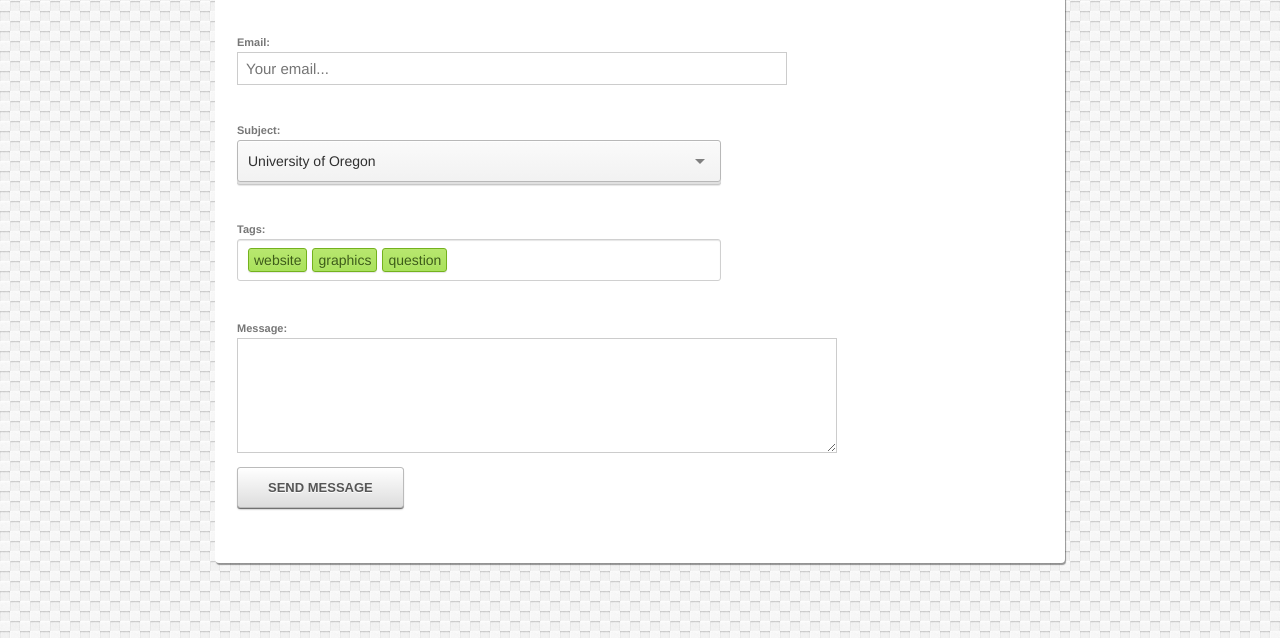
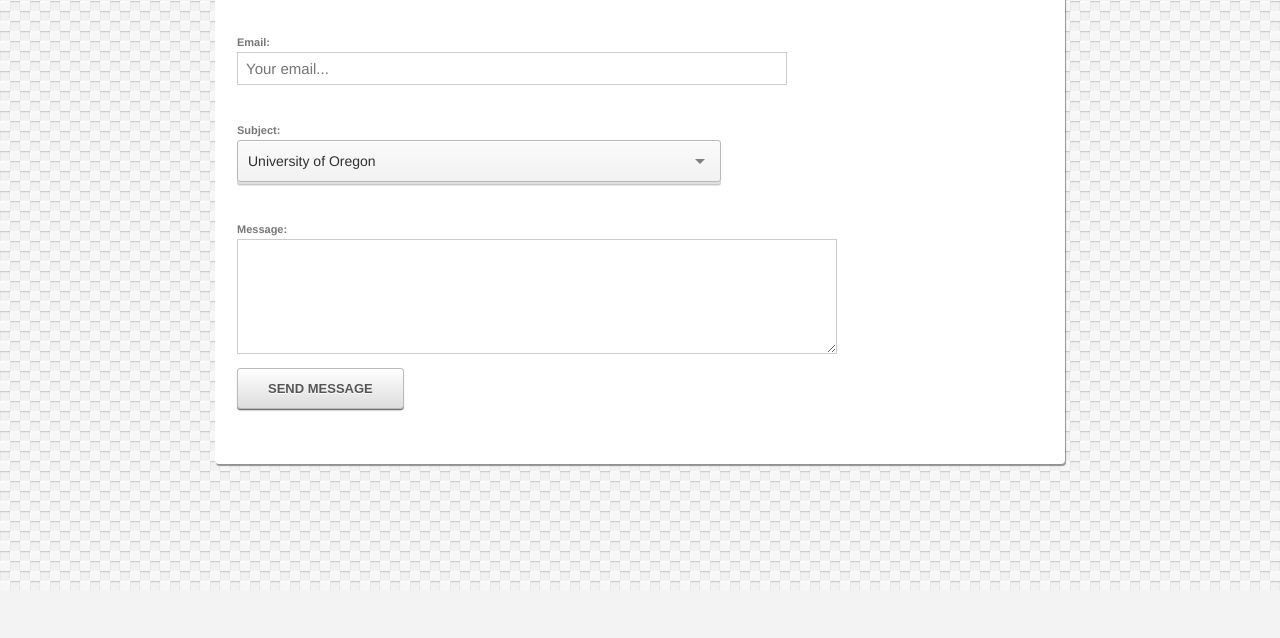
Before and after one commit to ThunderShiviah/koru_searchbar, a plain HTML site: page workspace/search_box/index.html in a window 1280 px wide. Shown: the part 209-847 px from the top of the page. After the commit the page ends 800 px from the top, so only its background shows below. Drawn offline with Linux system fonts and the light colour scheme; a web font is replaced by a local one.

Commit message:
first proof of concept

```diff
--- a/workspace/search_box/index.html
+++ b/workspace/search_box/index.html
@@ -38,10 +38,7 @@
           </select>
         </div>
 
-        <div class="formrow">
-          <label for="tags">Tags:</label>
-          <input type="text" id="tags" value="website,graphics,question">
-        </div>
+
 
         <div class="formrow">
           <label for="message">Message:</label>
```
